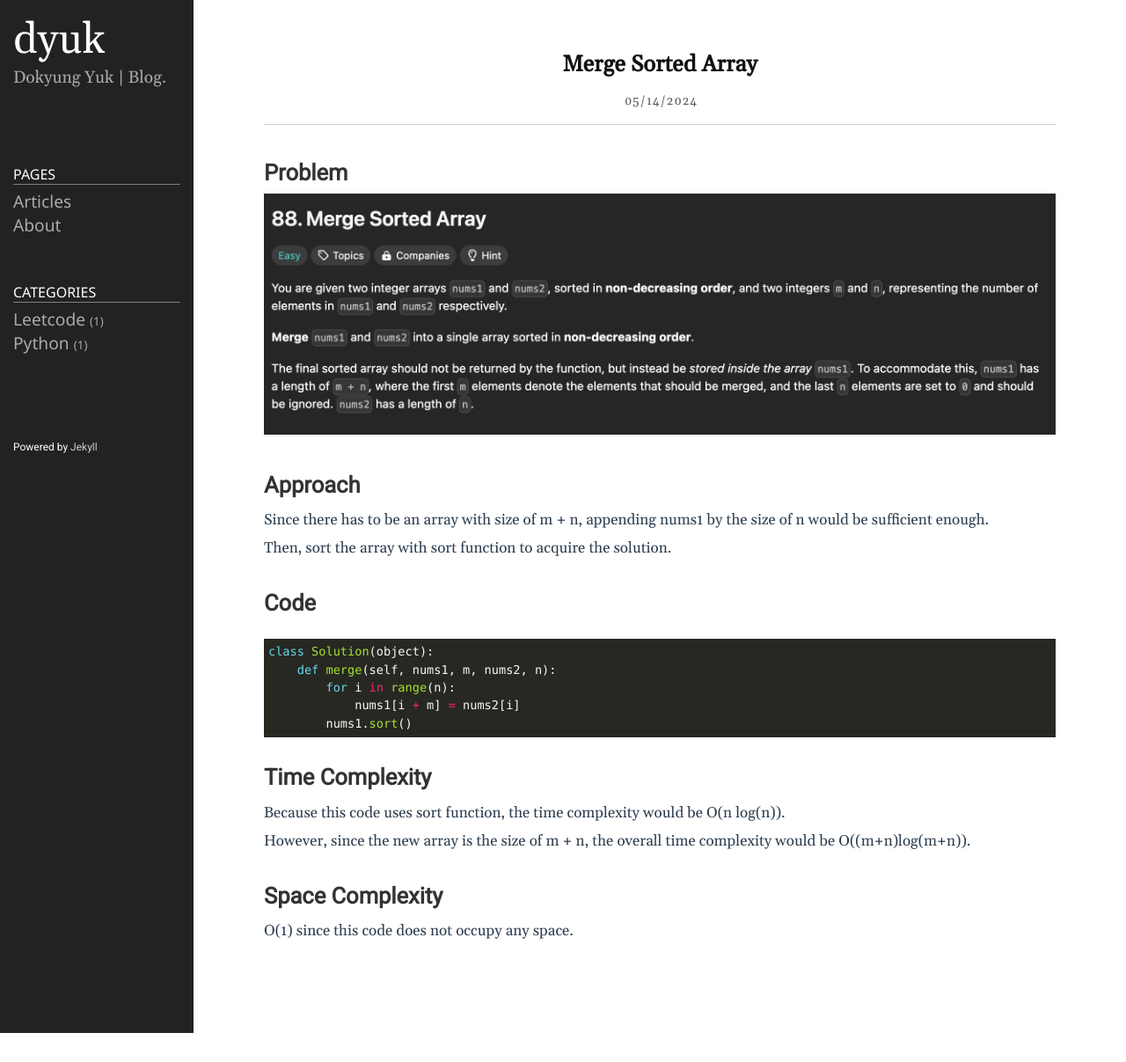
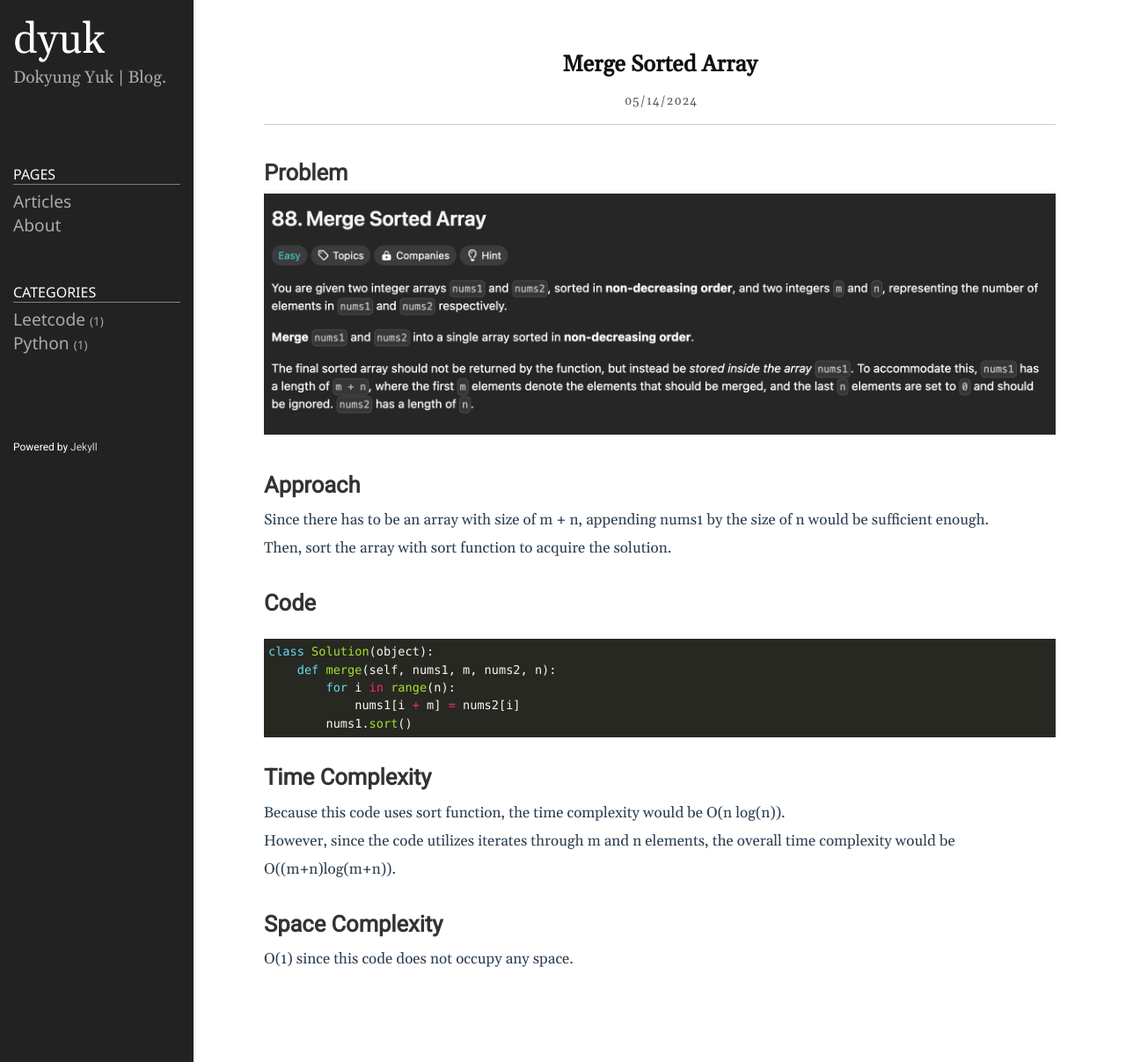
Before and after one commit to dyuk01/blog, a Jekyll site: the page built from _posts/2024-05-14-MergeSortedArray.markdown, in a window 1280 px wide. Shown: the whole page at 88% size. Built offline with Jekyll 4.4.1, drawn with Linux system fonts in a browser that asks for light colours; before the commit the page ends 1174 px from its top, so only the background shows below that.

Commit message:
Update 2024-05-14-MergeSortedArray.markdown

````diff
--- a/_posts/2024-05-14-MergeSortedArray.markdown
+++ b/_posts/2024-05-14-MergeSortedArray.markdown
@@ -21,7 +21,7 @@ class Solution(object):
 ```
 ## Time Complexity
 Because this code uses sort function, the time complexity would be O(n log(n)).
-However, since the new array is the size of m + n, the overall time complexity would be O((m+n)log(m+n)).
+However, since the code utilizes iterates through m and n elements, the overall time complexity would be O((m+n)log(m+n)).
 
 ## Space Complexity
 O(1) since this code does not occupy any space.
````
